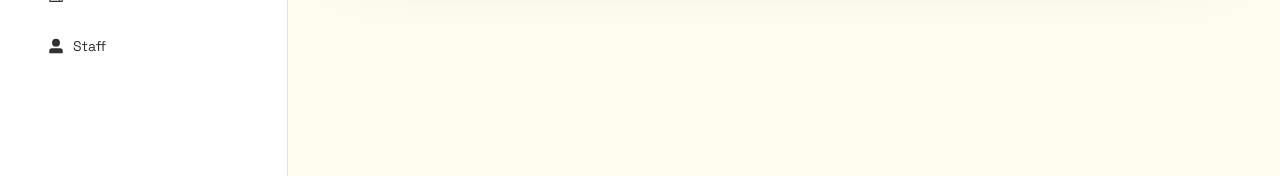
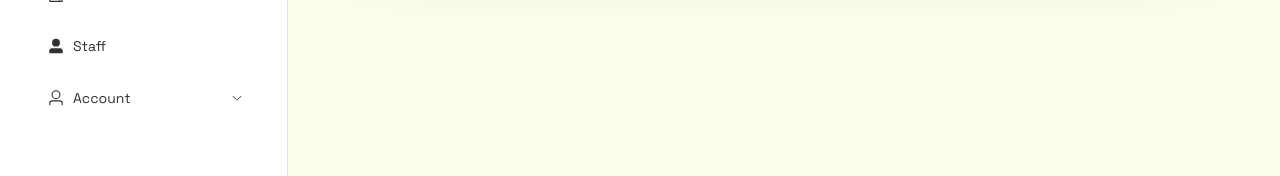
Before and after one commit to edersondev/schoolmaster-front, a Vue app: page /admin in a window 1280 px wide. Shown: the part 270-446 px from the top of the page. Built offline with nearby package versions, Linux system fonts and the light colour scheme.

Commit message:
feat: update routing structure and add account management pages

```diff
--- a/src/components/admin/adminSidebarMenu.js
+++ b/src/components/admin/adminSidebarMenu.js
@@ -18,4 +18,13 @@ export const adminSidebarMenu = [
     ],
   },
   { index: '/admin/staff', label: 'Staff', icon: 'UserFilled' },
+  {
+    index: '/admin/account',
+    label: 'Account',
+    icon: 'User',
+    children: [
+      { index: '/admin/account/edit-profile', label: 'Edit Profile' },
+      { index: '/admin/account/settings', label: 'Account Settings' },
+    ],
+  },
 ]
--- a/src/router/index.js
+++ b/src/router/index.js
@@ -1,7 +1,8 @@
 import { createRouter, createWebHistory } from 'vue-router'
 
 import AdminLayout from '@/components/admin/AdminLayout.vue'
-import DashboardPage from '@/pages/DashboardPage.vue'
+import PublicLayout from '@/components/layouts/PublicLayout.vue'
+import HomePage from '@/pages/HomePage.vue'
 import AccountSettingsPage from '@/pages/account/AccountSettingsPage.vue'
 import EditProfilePage from '@/pages/account/EditProfilePage.vue'
 import AdminDashboardPage from '@/pages/admin/AdminDashboardPage.vue'
@@ -16,21 +17,16 @@ const router = createRouter({
   routes: [
     {
       path: '/',
-      name: 'dashboard',
-      component: DashboardPage,
+      component: PublicLayout,
       meta: { role: 'shared' },
-    },
-    {
-      path: '/account/edit-profile',
-      name: 'account-edit-profile',
-      component: EditProfilePage,
-      meta: { role: 'shared' },
-    },
-    {
-      path: '/account/settings',
-      name: 'account-settings',
-      component: AccountSettingsPage,
-      meta: { role: 'shared' },
+      children: [
+        {
+          path: '',
+          name: 'home',
+          component: HomePage,
+          meta: { role: 'shared' },
+        },
+      ],
     },
     {
       path: '/admin',
@@ -83,6 +79,18 @@ const router = createRouter({
           component: AdminSectionPage,
           meta: { role: 'admin', title: 'Staff' },
         },
+        {
+          path: 'account/edit-profile',
+          name: 'account-edit-profile',
+          component: EditProfilePage,
+          meta: { role: 'admin', title: 'Edit Profile' },
+        },
+        {
+          path: 'account/settings',
+          name: 'account-settings',
+          component: AccountSettingsPage,
+          meta: { role: 'admin', title: 'Account Settings' },
+        },
       ],
     },
     {
```
